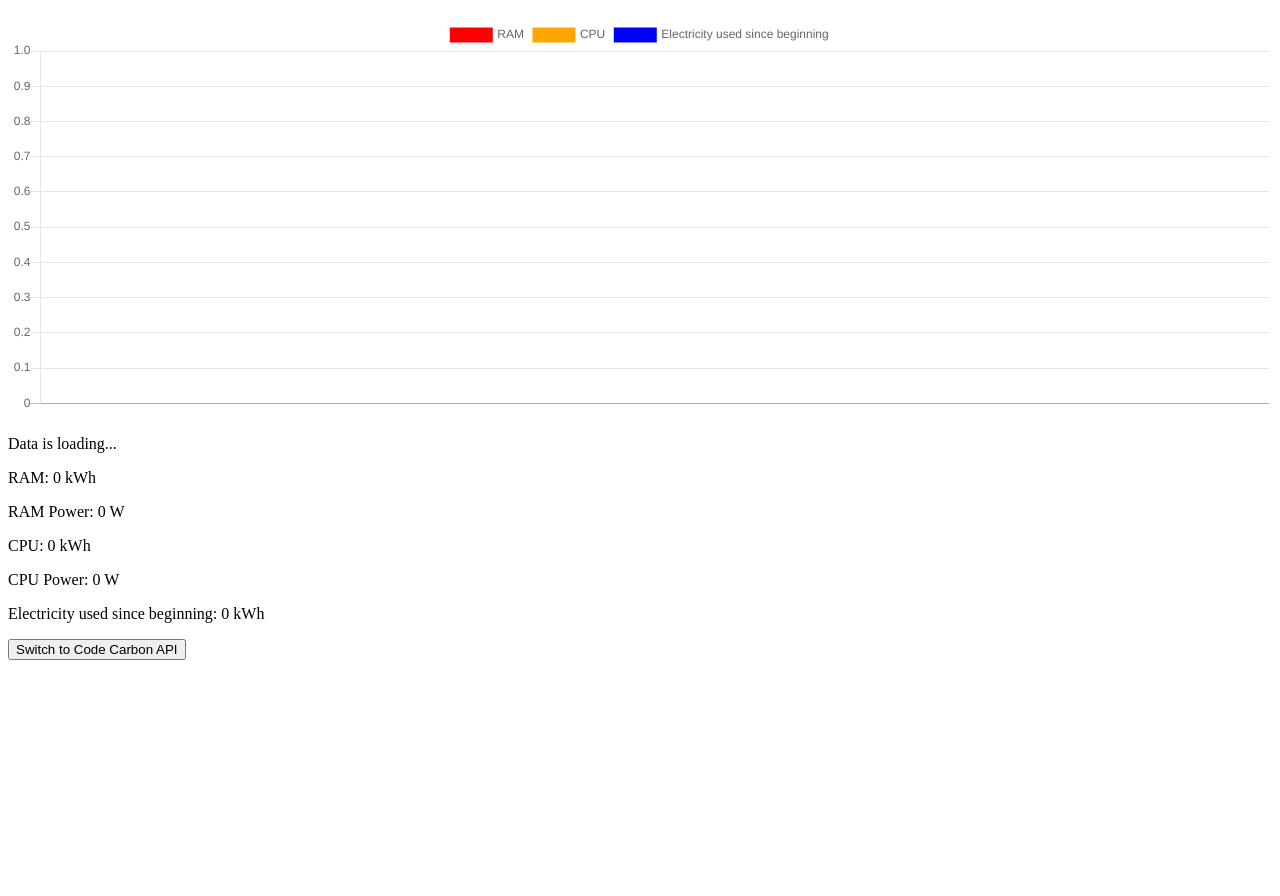
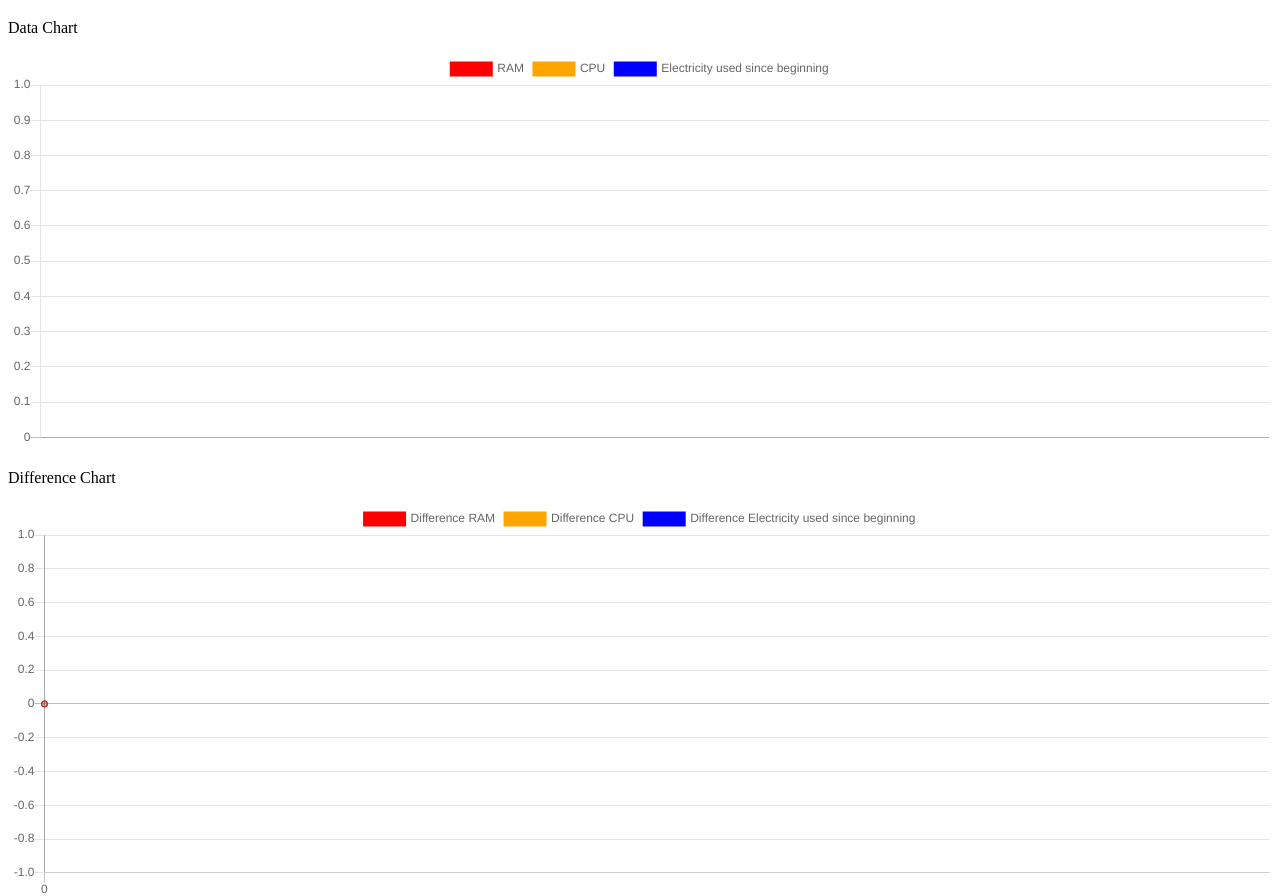
Before and after one commit to SabrinaMuh/ProjectCodecarbon-Javascript-Program, a website: page public/index.html in a window 1280 px wide. Shown: the part 61-957 px from the top of the page. Before the commit the page ends 800 px from the top, so only its background shows below. Drawn offline with nearby package versions, Linux system fonts and the light colour scheme.

Commit message:
Add chart for the differences

```diff
--- a/public/codecarbonOutput.js
+++ b/public/codecarbonOutput.js
@@ -5,11 +5,17 @@ var cpu = 0;
 var cpuPower = 0;
 var esb = 0;
 var counter = 0;
+var counterDiff = 1;
 
 var ramValues = [];
 var cpuValues = [];
 var esbValues = [];
 var xValues = [];
+
+var diffRamValues = [0];
+var diffCpuValues = [0];
+var diffEsbValues = [0];
+var diffXValues = [0];
 
 var running = true;
 
@@ -42,6 +48,10 @@ function getData(){
                         esb = textESB.split("]")[1].split(" ")[1];
                         esbValues.push(esb);
                         xValues.push(counter++);
+
+                        if(xValues.length>=2){
+                            calculateDiff();
+                        }
 
                         if(xValues.length > 5){
                             xValues.shift();
@@ -82,6 +92,24 @@ function getData(){
     console.log(esbValues);
 }
 
+function calculateDiff(){
+    diffXValues.push(counterDiff++);
+
+    if(diffXValues.length > 5){
+        diffXValues.shift();
+    }
+
+    diffRamValues = [0];
+    diffCpuValues = [0];
+    diffEsbValues = [0];
+    for (let index = 0; index < xValues.length-1; index++) {
+        diffRamValues.push(ramValues[index + 1] - ramValues[index]);
+        diffCpuValues.push(cpuValues[index + 1] - cpuValues[index]);
+        diffEsbValues.push(esbValues[index + 1] - esbValues[index]);
+        console.log("DiffXValues:" + diffXValues);
+        console.log("DiffRamValues:" + diffRamValues);
+    }
+}
 /* first version of logger (python version)
 function getData(){
     var rawFile = new XMLHttpRequest();
@@ -183,4 +211,31 @@ function buildLineChart(){
             maintainAspectRatio: false
         }
       });
+
+      new Chart("myChartDiff", {
+        type: "line",
+        data: {
+          labels: diffXValues,
+          datasets: [{
+            borderColor: "red",
+            label:'Difference RAM',
+            data: diffRamValues,
+            fill: false
+          },{
+            borderColor: "orange",
+            label:'Difference CPU',
+            data: diffCpuValues,
+            fill: false
+          },{
+            borderColor: "blue",
+            label:'Difference Electricity used since beginning',
+            data: diffEsbValues,
+            fill: false
+          },
+        ]},
+        options:{
+            responsive: true,
+            maintainAspectRatio: false
+        }
+      });
 }
--- a/public/index.html
+++ b/public/index.html
@@ -7,12 +7,10 @@
     <body>
         <h1>Codecarbon - Logger (Version 1)</h1>
         <!--div tag has to be before script to prevent error (js-file can't find it if we write the script before)-->
+        <p>Data Chart</p>
         <div><canvas id="myChart" width="400" height="400"></canvas></div>
-        <!--p>RAM: <script>writeRAM()</script> kWh</p>
-        <p>RAM Power: <script>writeRAMPower()</script> W</p>
-        <p>CPU: <script>writeCPU()</script> kWh</p>
-        <p>CPU Power: <script>writeCPUPower()</script> W</p>
-        <p>Electricity used since beginning: <script>writeESB()</script> kWh</p-->
+        <p>Difference Chart</p>
+        <div><canvas id="myChartDiff" width="400" height="400"></canvas></div>
         <p id="loading"></p>
         <p>RAM: <span id="ram_index">0</span> kWh</p>
         <p>RAM Power: <span id="ram_power_index">0</span> W</p>
```
